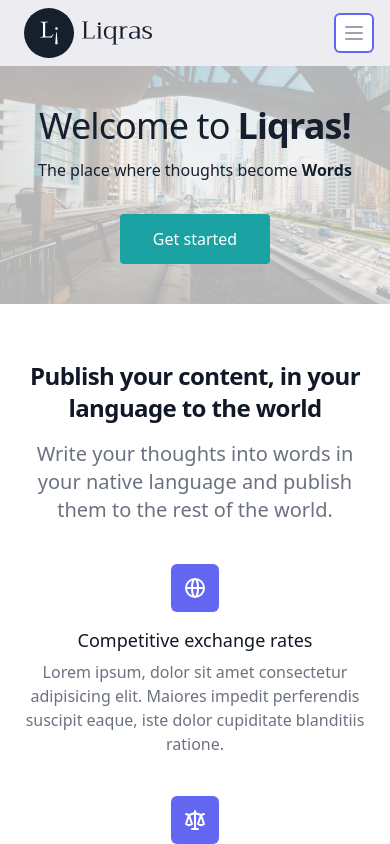
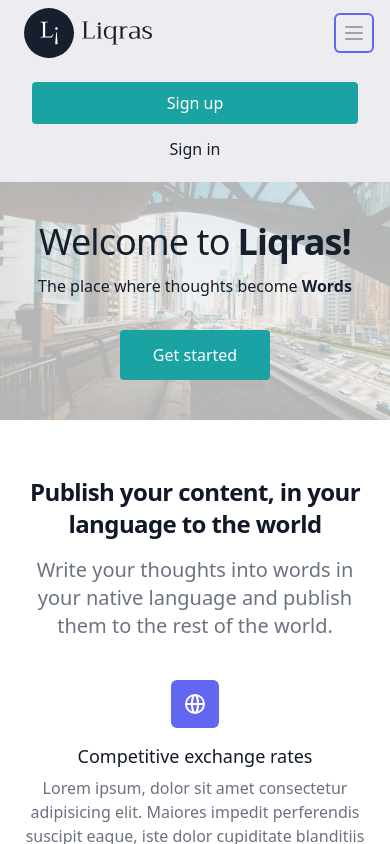
Before and after one commit to rsneh/liqras, a Next.js app: page / in a window 390 px wide. Both pictures are taken after a click on the button "Open menu". Shown: the top 844 px of the page. Built offline with nearby package versions, Linux system fonts and the light colour scheme; no server answers.

Commit message:
Header and Footer

```diff
--- a/components/Footer.js
+++ b/components/Footer.js
@@ -5,7 +5,7 @@ import LinkedIcon from 'assets/linkedin-icon.svg'
 export default function Footer() {
   return (
     <footer className="relative mt-auto">
-      <div className="flex justify-between items-center bg-gray-50 mt-10  px-6 py-2 md:space-x-10 border-t">
+      <div className="flex justify-between items-center bg-gray-50 mt-10 px-6 py-2 md:space-x-10 border-t">
         {/* <div className="bg-silver mt-auto">
         <div className="max-w-6xl m-auto text-gray-800 flex flex-wrap justify-center">
           <div className="p-5 w-48 ">
@@ -34,7 +34,7 @@ export default function Footer() {
           </div>
         </div>
       </div> */}
-        <div className="flex flex-1 pb-5 mx-auto pt-5 text-gray-800 text-sm flex-col md:flex-row max-w-6xl">
+        <div className="flex flex-1 flex-col flex-col-reverse items-center max-w-6xl mx-auto text-gray-800 text-sm md:flex-row md:p-5">
           <div className="mt-2">© Copyright {new Date().getFullYear()}. All Rights Reserved.</div>
           <div className="md:flex-auto md:flex-row-reverse mt-2 flex-row flex">
             <a href="/#" className="w-6 mx-1">
--- a/components/Header.js
+++ b/components/Header.js
@@ -1,10 +1,13 @@
 import Link from 'next/link'
+import cs from 'classnames'
+import { useState } from 'react'
 import { useUser } from 'utils/user'
 import LogoIcon from 'assets/logo-icon.svg'
 import LogoType from 'assets/logo-type.svg'
 import UserProfileMenu from 'components/UserProfileMenu'
 
 export default function Header() {
+  const [isOpen, setIsOpen] = useState(false)
   const { user, loading } = useUser()
   return (
     <div className="relative px-6 bg-silver sticky top-0 z-20">
@@ -18,7 +21,11 @@ export default function Header() {
           </Link>
         </div>
         <div className="-mr-2 -my-2 md:hidden">
-          <button type="button" className="bg-white rounded-md p-2 inline-flex items-center justify-center text-gray-400 hover:text-gray-500 hover:bg-gray-100 focus:outline-none focus:ring-2 focus:ring-inset focus:ring-indigo-500">
+          <button
+            type="button"
+            onClick={() => setIsOpen(prev => !prev)}
+            className="rounded-md p-2 inline-flex items-center justify-center text-gray-400 hover:text-gray-500 hover:bg-gray-100 focus:outline-none focus:ring-2 focus:ring-inset focus:ring-indigo-500"
+          >
             <span className="sr-only">Open menu</span>
             <svg className="h-6 w-6" xmlns="http://www.w3.org/2000/svg" fill="none" viewBox="0 0 24 24" stroke="currentColor" aria-hidden="true">
               <path strokeLinecap="round" strokeLinejoin="round" strokeWidth="2" d="M4 6h16M4 12h16M4 18h16" />
@@ -39,6 +46,16 @@ export default function Header() {
           )
         }
       </div>
+      <div className={cs("md:hidden", isOpen ? "block" : "hidden")}>
+        <div className="px-2 pt-4 pb-3 space-y-1 sm:px-3">
+          <Link href="/api/signup">
+            <a className="bg-primary block border border-transparent px-4 py-2 rounded text-white text-center">Sign up</a>
+          </Link>
+          <Link href="/api/signin">
+            <a className="block border border-transparent px-4 py-2 rounded text-dark text-center">Sign in</a>
+          </Link>
+        </div>
+      </div>
     </div>
   );
 }
```
